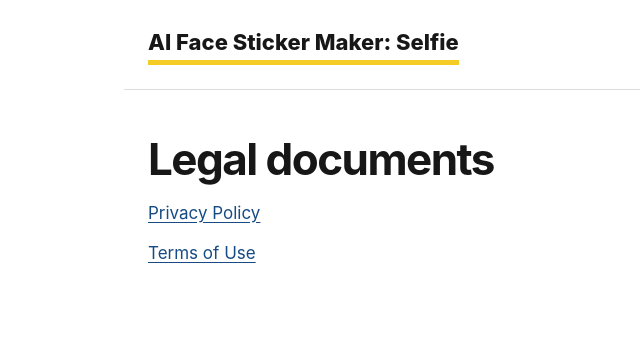
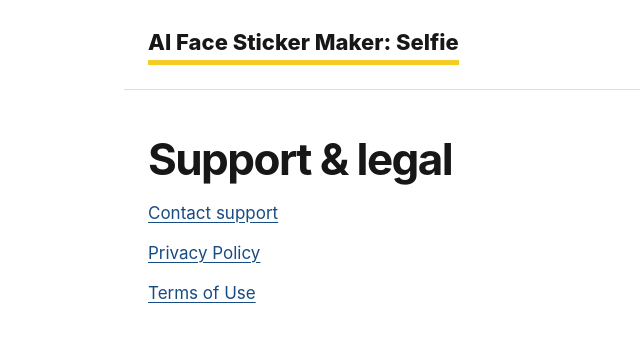
Before and after one commit to splineApps/stickerme-website, a plain HTML site: page index.html in a window 1280 px wide. Shown: the whole page, without its empty margins (126-766 px from the left). Drawn offline with Linux system fonts and the light colour scheme.

Commit message:
Link and style Sticker support page

```diff
--- a/index.html
+++ b/index.html
@@ -1 +1 @@
-<!doctype html><html lang="en"><head><meta charset="utf-8"><meta name="viewport" content="width=device-width, initial-scale=1"><title>AI Face Sticker Maker: Selfie — Legal</title><link rel="stylesheet" href="styles.css"></head><body><header><span class="brand">AI Face Sticker Maker: Selfie</span></header><main><h1>Legal documents</h1><p><a href="privacy/">Privacy Policy</a></p><p><a href="terms/">Terms of Use</a></p></main></body></html>
+<!doctype html><html lang="en"><head><meta charset="utf-8"><meta name="viewport" content="width=device-width, initial-scale=1"><title>AI Face Sticker Maker: Selfie — Support &amp; Legal</title><link rel="stylesheet" href="styles.css"></head><body><header><span class="brand">AI Face Sticker Maker: Selfie</span></header><main><h1>Support &amp; legal</h1><p><a href="support/">Contact support</a></p><p><a href="privacy/">Privacy Policy</a></p><p><a href="terms/">Terms of Use</a></p></main></body></html>
```
